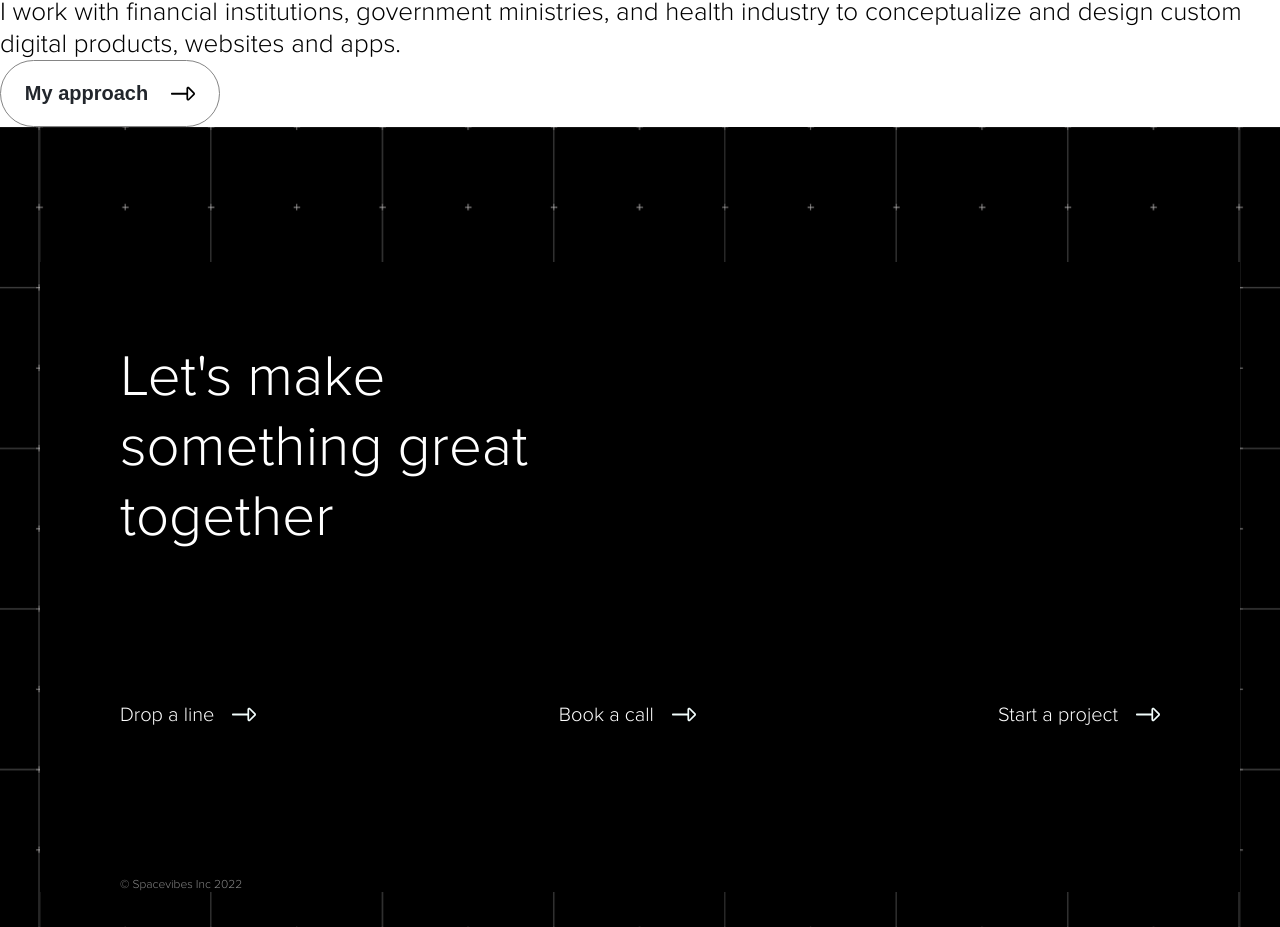
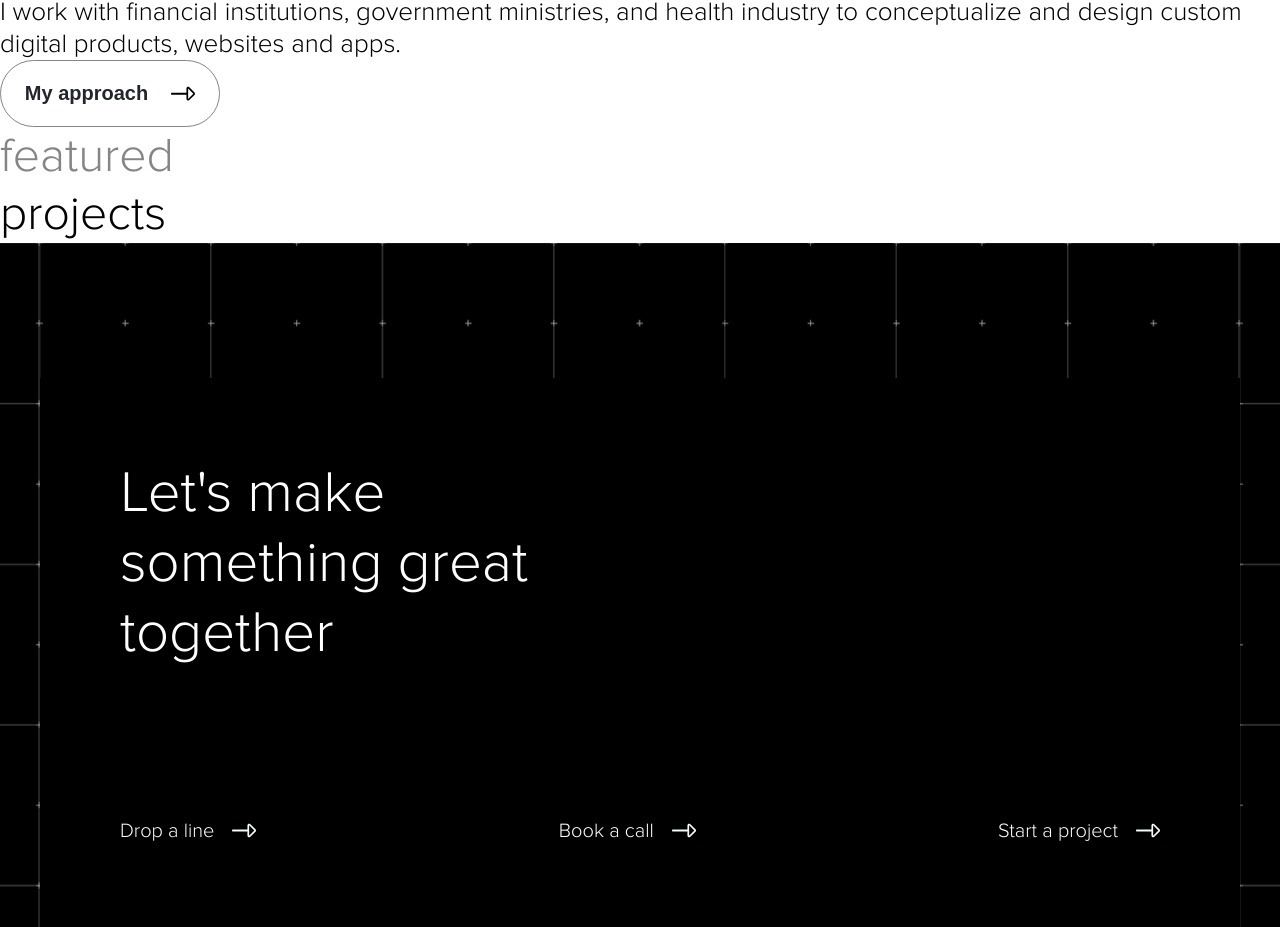
Before and after one commit to vladislav-balakshij/Spacevibes, a Gatsby site: page / in a window 1280 px wide. Shown: the part 793-1720 px from the top of the page. Built offline with nearby package versions, Linux system fonts and the light colour scheme; Gatsby itself is replaced by a stand-in of ours.

Commit message:
two colors title

```diff
--- a/src/pages/index.tsx
+++ b/src/pages/index.tsx
@@ -2,6 +2,7 @@ import React from 'react';
 // @ts-ignore
 import MainLayout from '@layouts/mainLayout';
 import Button from "../views/elements/buttons/buttons";
+import TwoColorsTitle from "../views/elements/twoColorsTitle/twoColorsTitle";
 
 const IndexPage = () => {
   return (
@@ -13,10 +14,8 @@ const IndexPage = () => {
       <h5>h5 I design better digital products to help my clients build better customer experiences.</h5>
       <div className="overline">Toronto based. Human-centric designs.</div>
       <p>I work with financial institutions, government ministries, and health industry to conceptualize and design custom digital products, websites and apps.</p>
-      <Button>
-        My approach
-
-      </Button>
+      <Button>My approach</Button>
+      <TwoColorsTitle first={'featured'} second={'projects'}/>
     </MainLayout>
   );
 }
--- /dev/null
+++ b/src/views/elements/twoColorsTitle/styles.module.scss
@@ -0,0 +1,5 @@
+.twoColorsTitle {
+  & > div {
+    color: #858585;
+  }
+}
--- /dev/null
+++ b/src/views/elements/twoColorsTitle/twoColorsTitle.tsx
@@ -0,0 +1,11 @@
+import React from 'react';
+import * as styles from './styles.module.scss'
+
+const TwoColorsTitle = ({ first, second } : {first : string; second : string}) => {
+  return <h3 className={styles.twoColorsTitle}>
+    <div>{first}</div>
+    {second}
+  </h3>
+}
+
+export default TwoColorsTitle;
```
